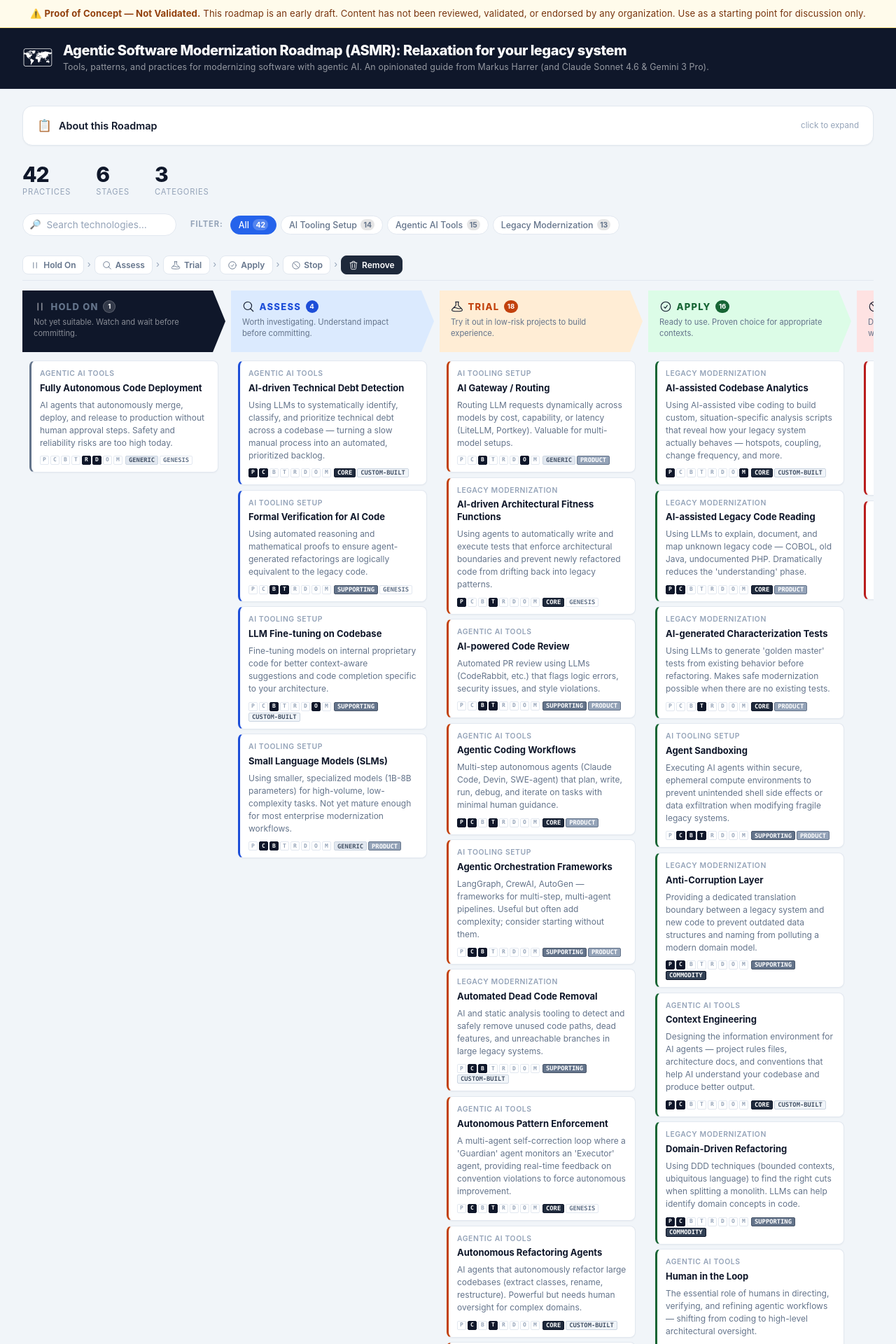
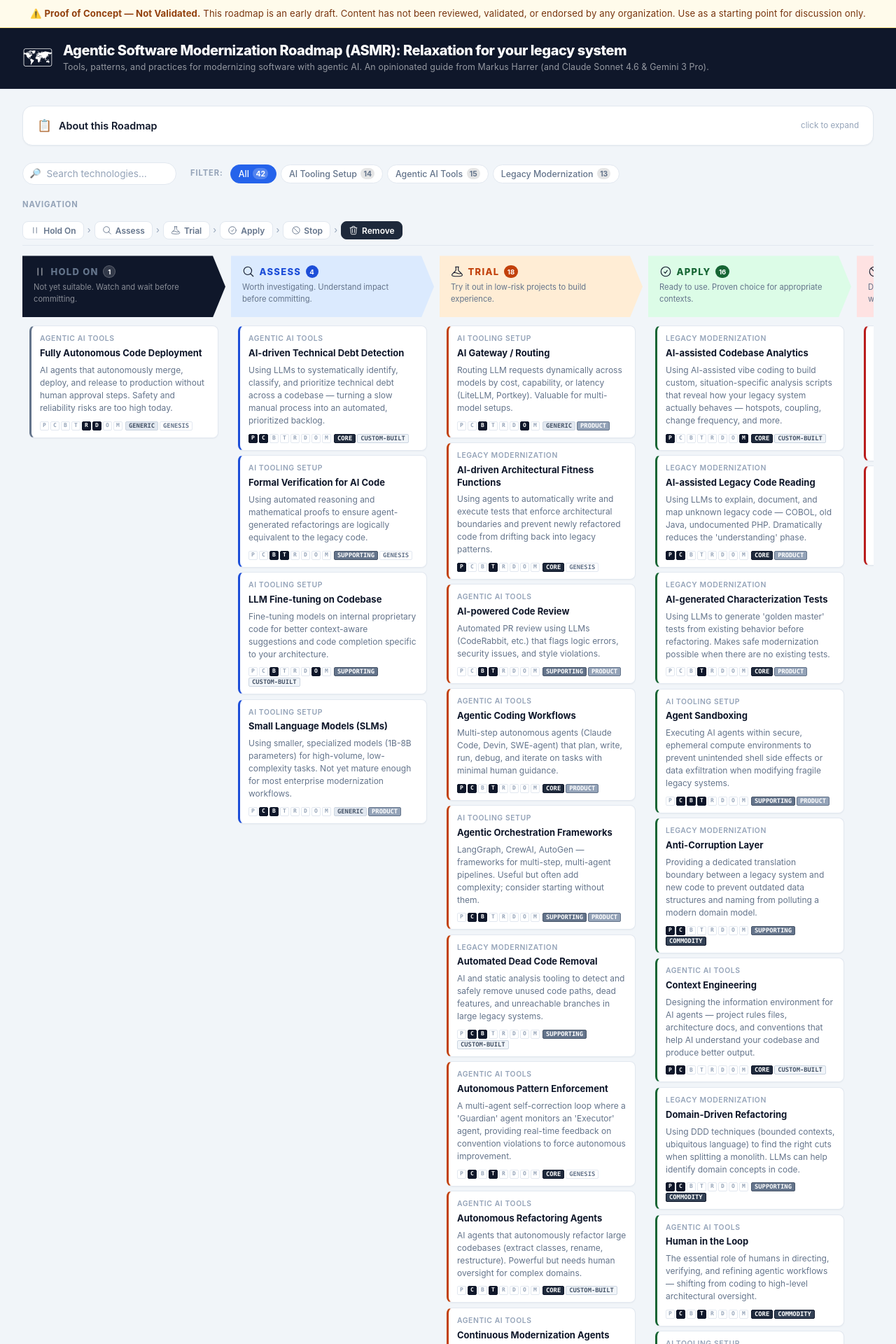
Before and after one commit to feststelltaste/asmr, a Jekyll site: the page built from index.html, in a window 1280 px wide. Shown: the top 1920 px of the page at 70% size. Built offline with Jekyll 4.4.1, drawn with Linux system fonts in a browser that asks for light colours.

Commit message:
improve design

```diff
--- a/assets/css/main.scss
+++ b/assets/css/main.scss
@@ -375,6 +375,15 @@ button { font-family: inherit; cursor: pointer; border: none; background: none;
 /* ================================================================
    PHASE NAV
    ================================================================ */
+.nav-label {
+  font-size: .7rem;
+  font-weight: 700;
+  text-transform: uppercase;
+  letter-spacing: .08em;
+  color: var(--c-faint);
+  margin-bottom: .35rem;
+}
+
 .phase-nav {
   position: sticky;
   top: 0;
--- a/index.html
+++ b/index.html
@@ -64,22 +64,6 @@ layout: default
   </details>
 </div>
 
-<!-- Stats -->
-<div class="stats-row">
-  <div class="stat">
-    <span class="stat-num">{{ total_techs }}</span>
-    <span class="stat-lbl">Practices</span>
-  </div>
-  <div class="stat">
-    <span class="stat-num">{{ site.data.roadmap.stages | size }}</span>
-    <span class="stat-lbl">Stages</span>
-  </div>
-  <div class="stat">
-    <span class="stat-num">{{ categories | size }}</span>
-    <span class="stat-lbl">Categories</span>
-  </div>
-</div>
-
 <!-- Controls -->
 <div class="controls">
   <div class="search-wrap">
@@ -109,6 +93,7 @@ layout: default
 </div>
 
 <!-- Phase navigation -->
+<p class="nav-label">Navigation</p>
 <nav class="phase-nav" aria-label="Jump to stage">
   {% for stage in site.data.roadmap.stages %}
     {% unless forloop.first %}
```
